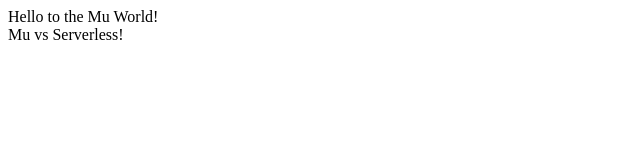
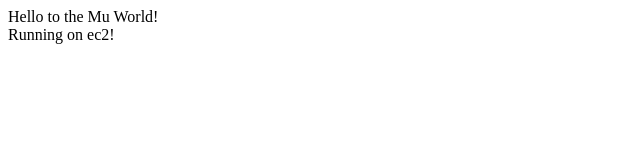
Before and after one commit to surfnbrain/mu-app, a plain HTML site: page index.html in a window 1280 px wide. Shown: the full height of the page, 0-640 px from the left. Drawn offline with Linux system fonts and the light colour scheme.

Commit message:
changed index

```diff
--- a/index.html
+++ b/index.html
@@ -4,5 +4,5 @@
     <meta charset="UTF-8">
   </head>
   <body>Hello to the Mu World!</body><br />
-  <body>Mu vs Serverless!</body>
+  <body>Running on ec2!</body>
 </html>
```
